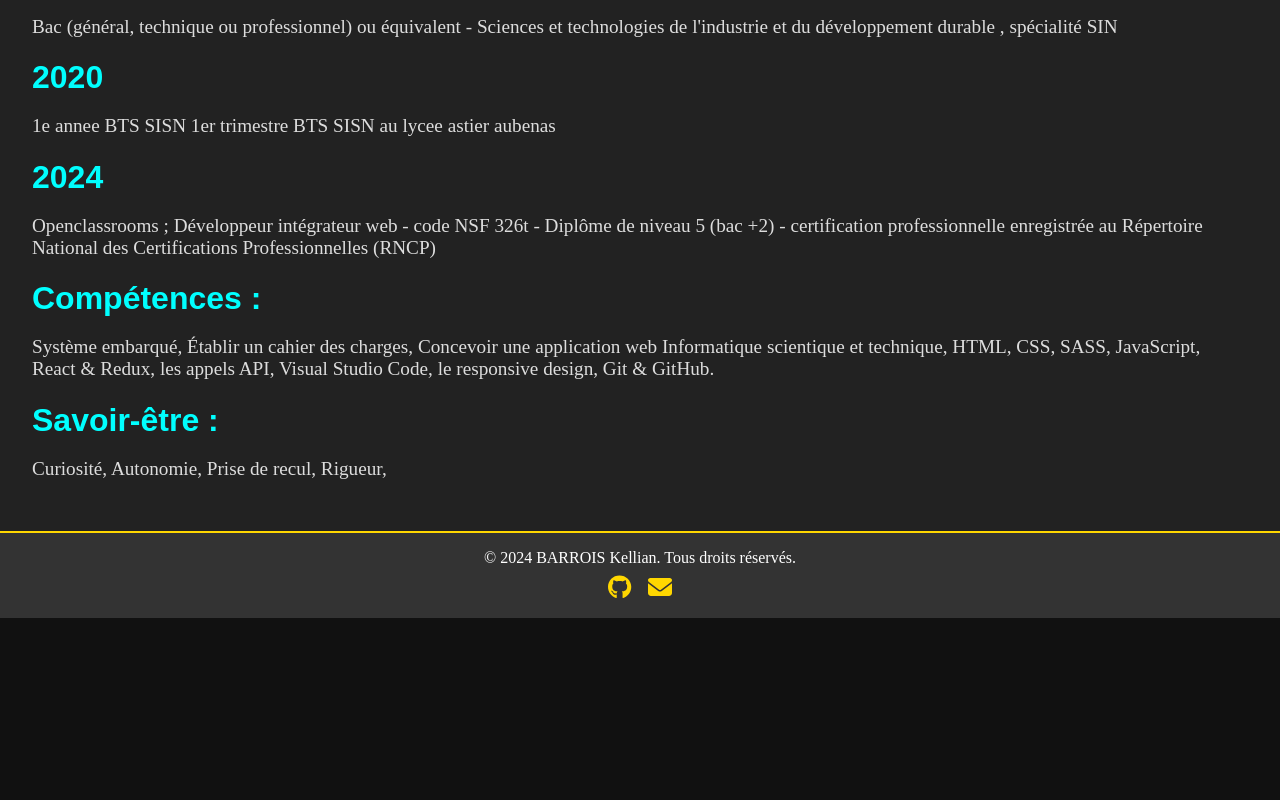
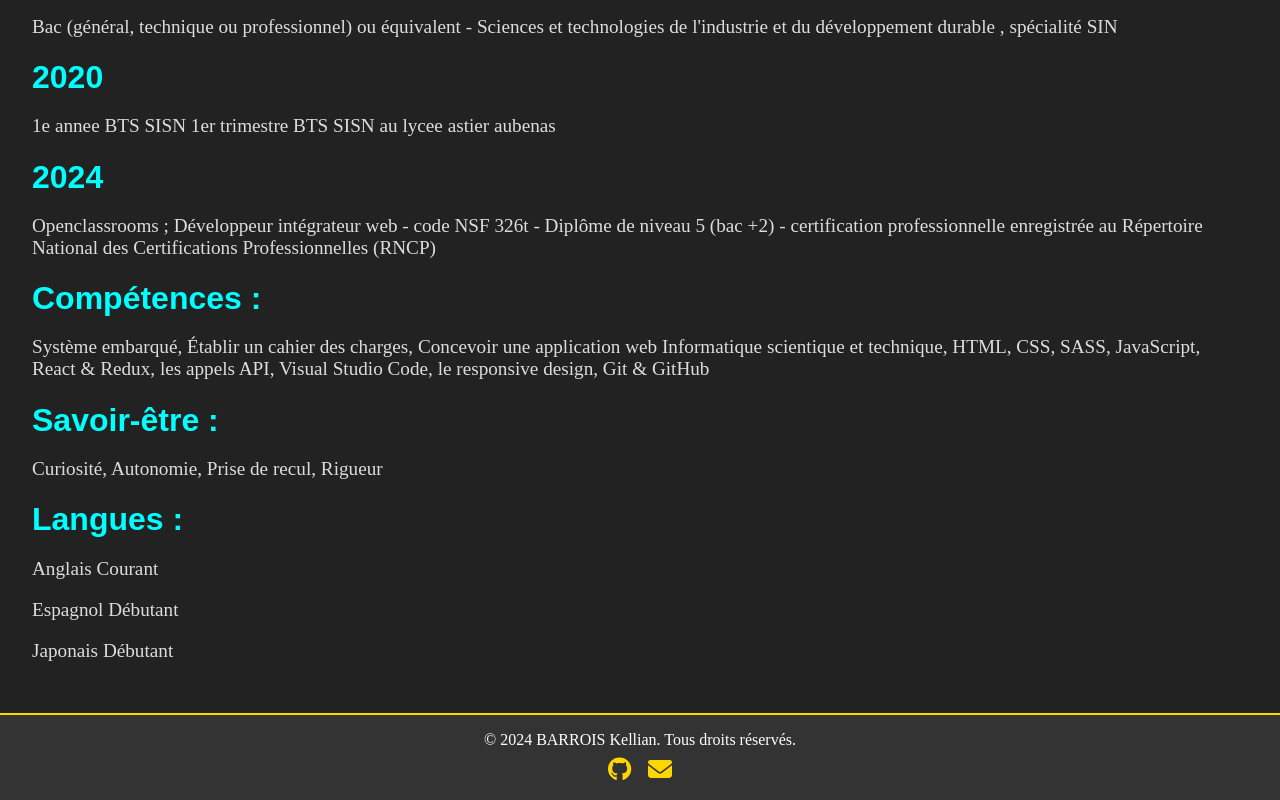
Before and after one commit to Kentana07/Mon-Portfolio, a React (Create React App) app: page /Mon-Portfolio/about in a window 1280 px wide. Shown: the part 323-1123 px from the top of the page. Before the commit the page ends 941 px from the top, so only its background shows below. Built offline with nearby package versions, Linux system fonts and the light colour scheme.

Commit message:
retouche et ajout des langues

```diff
--- a/src/pages/about.js
+++ b/src/pages/about.js
@@ -20,13 +20,17 @@ const About = () => (
     </p>
     <h1>Compétences :</h1>
     <p>
-      Système embarqué, Établir un cahier des charges, Concevoir
-      une application web Informatique scientique et technique, HTML, CSS, SASS,
-      JavaScript, React & Redux, les appels API, Visual Studio Code, le
-      responsive design, Git & GitHub.
+      Système embarqué, Établir un cahier des charges, Concevoir une application
+      web Informatique scientique et technique, HTML, CSS, SASS, JavaScript,
+      React & Redux, les appels API, Visual Studio Code, le responsive design,
+      Git & GitHub
     </p>
     <h1>Savoir-être :</h1>
-    <p>Curiosité, Autonomie, Prise de recul, Rigueur,</p>
+    <p>Curiosité, Autonomie, Prise de recul, Rigueur</p>
+    <h1>Langues :</h1>
+    <p>Anglais Courant</p>
+    <p>Espagnol Débutant</p>
+    <p>Japonais Débutant</p>
   </div>
 );
 
```
